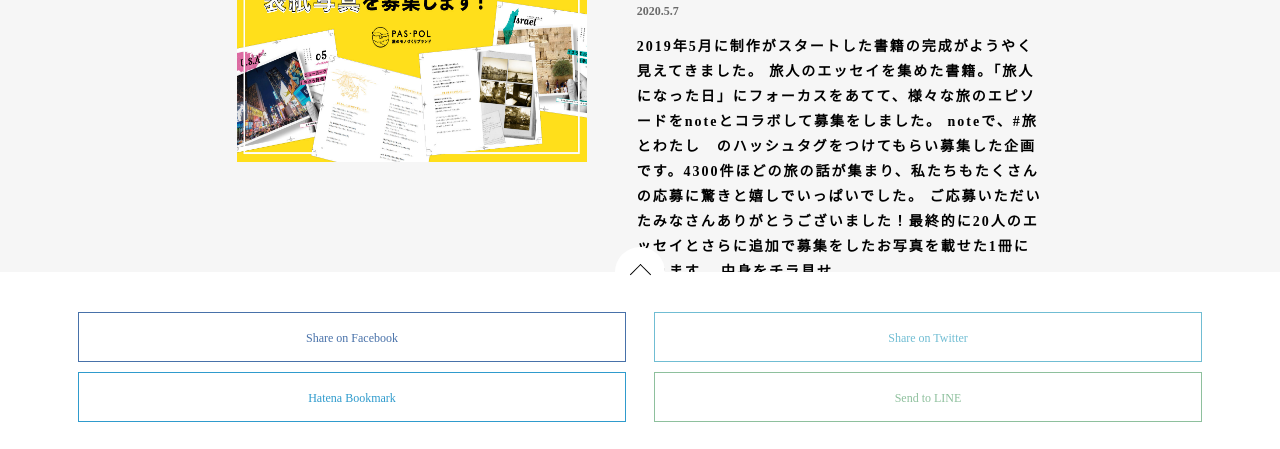
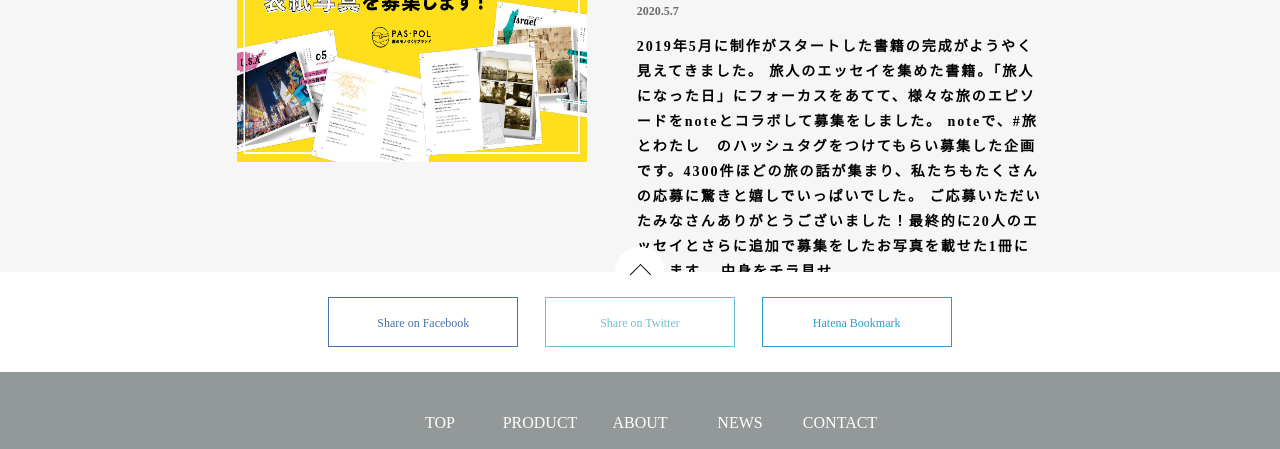
Before and after one commit to camellog/copy_coding_No1, a plain HTML site: page index.html in a window 1280 px wide. Shown: the part 5235-5684 px from the top of the page. Drawn offline with Linux system fonts and the light colour scheme.

Commit message:
#8 case-4 完了

```diff
--- a/css/mobile.css
+++ b/css/mobile.css
@@ -128,7 +128,7 @@ body{
 .case-2{
   position: relative;
   background-color: #fff;
-  height: 602.5vh;
+  height: 542.5vh;
 }
 
 .case-2 .allTop{
@@ -218,6 +218,7 @@ body{
 .case-4{
   height: 180px;
   position: relative;
+  background-color: #fff;
 }
 .btm{
   position: absolute;
@@ -286,7 +287,7 @@ body{
   color: #fff;
 }
 .Twitter:hover{
-  background-color: #4871A9;
+  background-color: #70BDD3;
   color: #fff;
 }
 .Bookmark:hover{
@@ -298,20 +299,46 @@ body{
   color: #fff;
   }
 
+/* case-5詳細設定 */
+.case-5{
+  background-color: #939899;
+}
+.case-5 ul{
+  display: flex;
+  flex-direction: column;
+  text-align: center;
+}
+.case-5 li{
+  display: inline-block;
+  border-bottom: solid 1px #fff;
+  width: 100%;
+
+}
+.case-5 li:last-child{
+  border-bottom: none;
+}
+.case-5 a{
+  display: inline-block;
+  width: 100%;
+  padding: 18px 0;
+  color: #fff;
+}
+.case-5 a:hover{
+  color: #C1C4C5;
+}
+
+
+/* footer詳細設定 */
+footer{
+  background-color: #656C6E;
+  height: 220px;
+}
 
 
 
-.case-4{
-  background-color: #fff;
-}
-.case-5{
-  background-color: wheat;
-}
-.footer{
-  background-color: thistle;
-}
 /* PC設定 */
 @media screen and (min-width: 900px) {
+  /* 非表示処理と表示処理 */
   .navlistmobile {
     display: none;
   }
@@ -321,9 +348,13 @@ body{
   .allTop-right{
     border: none;
   }
+  .pcnone{
+    display: none;
+  }
   .flex-area-text{
     display: block;
   }
+    /* 非表示処理と表示処理 */
   .navimgarea {
     height: 112.3vh;
   }
@@ -499,6 +530,34 @@ body{
     font-size: 14px;
     height: 100%;
   }
+  .case-4{
+    height: 100px;
+  }
+  .case-4items{
+    width: 650px;
+    padding-top: 25px;
+    margin: 0 auto;
+  }
+  .case-4item{
+    width: 200px;
+  }
 
 
+
+  /* case-5詳細設定 */
+.case-5{
+  height: 100px;
 }
+.case-5 ul{
+  display: flex;
+  flex-direction: unset;
+  width: 500px;
+  margin: 0 auto;
+  justify-content: space-around;
+}
+.case-5 li{
+  border-bottom: none;
+  line-height: 65px;
+}
+
+}
--- a/index.html
+++ b/index.html
@@ -197,13 +197,12 @@
           <p class="case-4item"><a class="Facebook" href="">Share on Facebook</a></p>
           <p class="case-4item"><a class="Twitter" href="">Share on Twitter</a></p>
           <p class="case-4item"><a class="Bookmark" href="">Hatena Bookmark</a></p>
-          <p class="case-4item"><a class="Line" href="">Send to LINE</a></p>
+          <p class="case-4item pcnone"><a class="Line" href="">Send to LINE</a></p>
         </div>
       </div>
     </div>
 
     <div class="case-5">
-      <div class="container">
         <ul>
           <li><a href="">TOP</a></li>
           <li><a href="">PRODUCT</a></li>
@@ -211,15 +210,12 @@
           <li><a href="">NEWS</a></li>
           <li><a href="">CONTACT</a></li>
         </ul>
-      </div>
     </div>
   </main>
 
   <footer>
-    <div class="container">
       <img src="img/siteLogo-small@2x.png" alt="">
       <small>Copyright © 2021 PAS-POL -旅のモノづくりブランド-｜TABIPPO All rights reserved.</small>
-    </div>
   </footer>
 
 </body>
```
